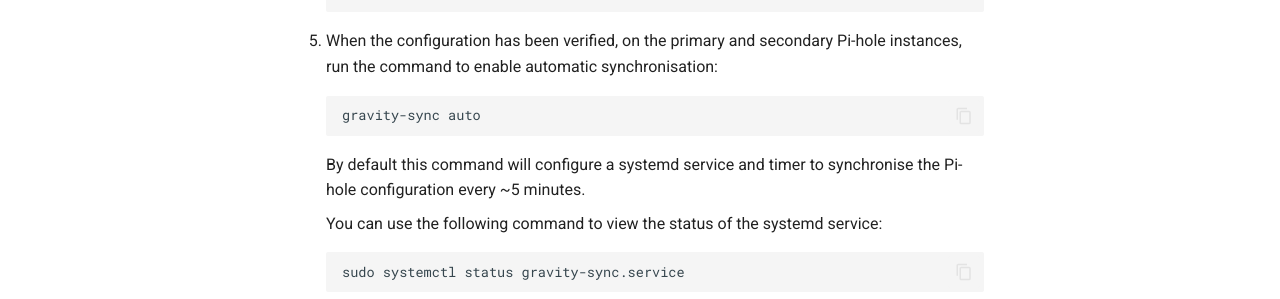
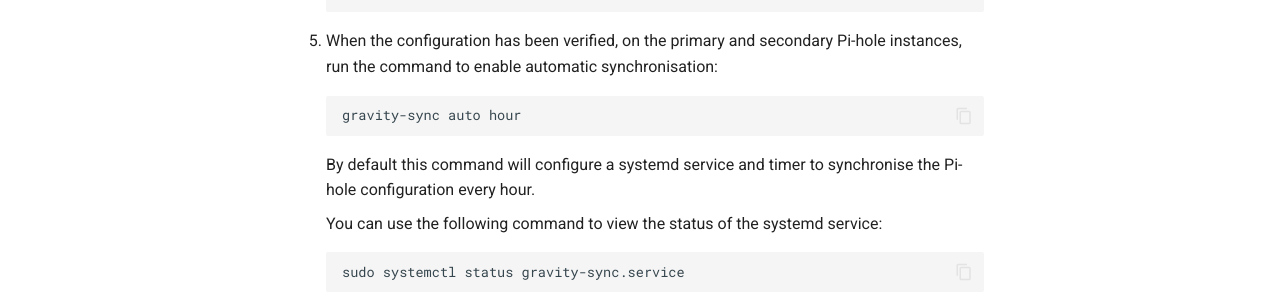
Before and after one commit to dbrennand/home-ops, an MkDocs documentation site: the page built from docs/infrastructure/DNS/index.md, in a window 1280 px wide and 900 px high, scrolled down 1903 px. Shown: the part 456-755 px from the top of the window. Built offline with MkDocs 1.6.1 and Material for MkDocs 9.7.7, drawn with Linux system fonts in a browser that asks for light colours; comment, search, counter and statistics services are not loaded.

Commit message:
docs(refactor): sync once an hour

````diff
--- a/docs/infrastructure/DNS/index.md
+++ b/docs/infrastructure/DNS/index.md
@@ -87,10 +87,10 @@
 5. When the configuration has been verified, on the primary and secondary Pi-hole instances, run the command to enable automatic synchronisation:
 
     ```bash
-    gravity-sync auto
+    gravity-sync auto hour
     ```
 
-    By default this command will configure a systemd service and timer to synchronise the Pi-hole configuration every ~5 minutes.
+    By default this command will configure a systemd service and timer to synchronise the Pi-hole configuration every hour.
 
     You can use the following command to view the status of the systemd service:
 
````
